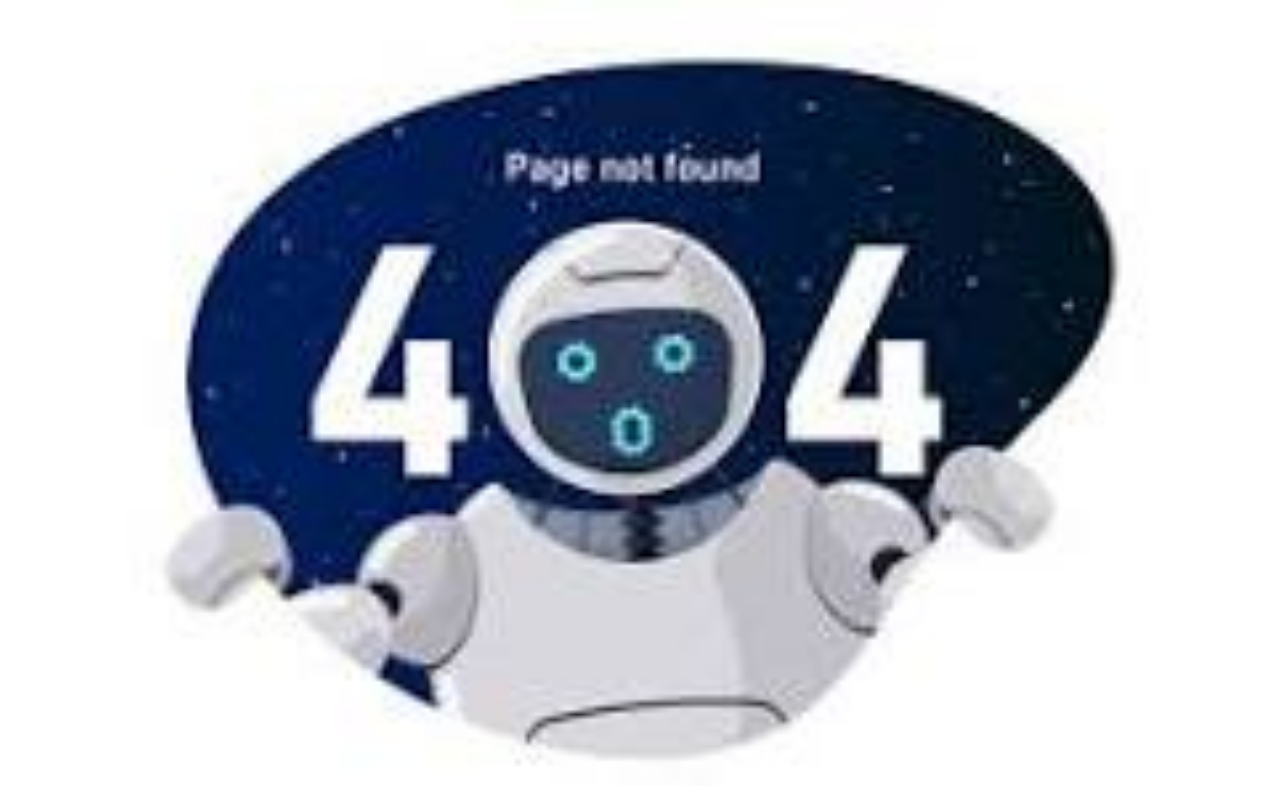
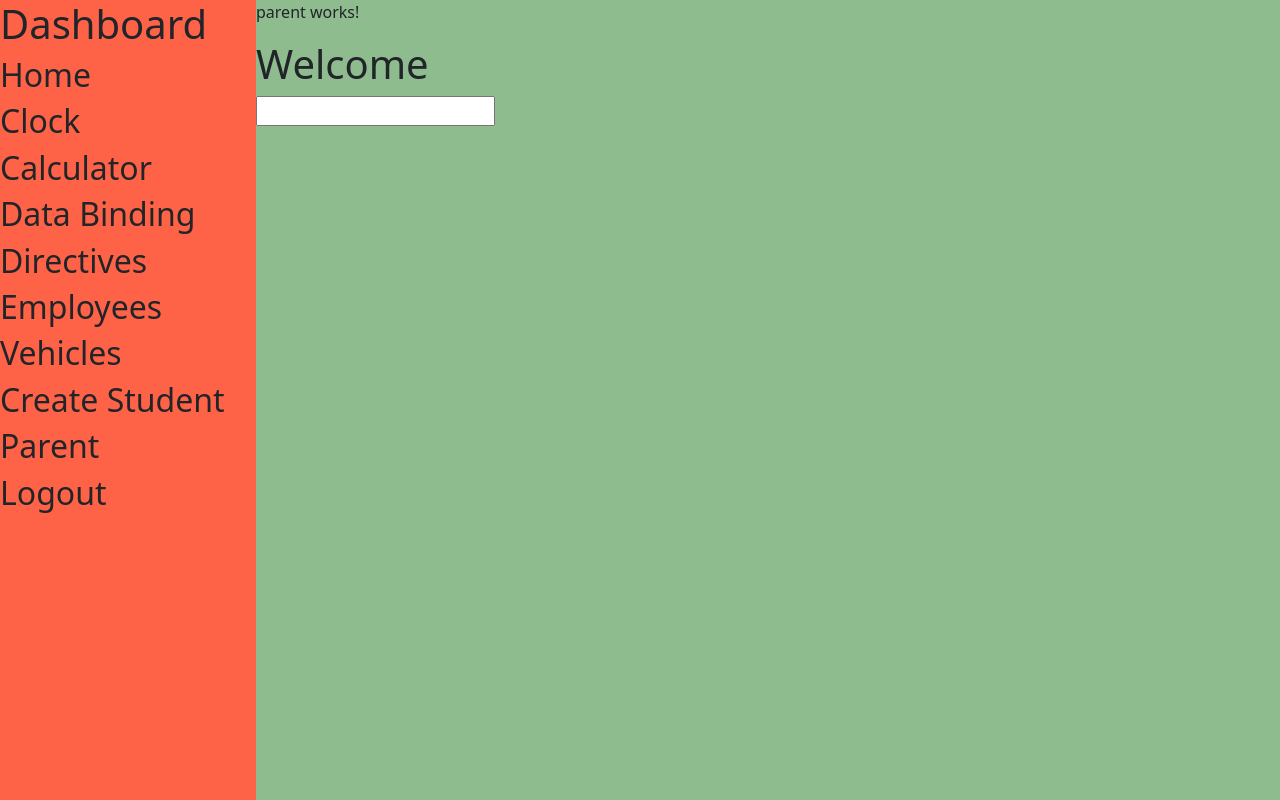
Before and after one commit to Dinesh-Uyyala/my-app-june25, an Angular app: page /dashboard/parent in a window 1280 px wide. Built offline with nearby package versions, Linux system fonts and the light colour scheme; sample sign-in values are in the browser's storage.

Commit message:
parent to child and child to parent communication completed

```diff
--- a/src/app/app-routing.module.ts
+++ b/src/app/app-routing.module.ts
@@ -15,6 +15,7 @@ import { CreateStudentComponent } from './create-student/create-student.componen
 import { VehicleDetailsComponent } from './vehicle-details/vehicle-details.component';
 import { RegistrationComponent } from './registration/registration.component';
 import { AuthGuard } from './auth.guard';
+import { ParentComponent } from './parent/parent.component';
 
 const routes: Routes = [
   {path:'',component:LoginComponent},//default routing
@@ -31,6 +32,7 @@ const routes: Routes = [
     {path:'create-student',component:CreateStudentComponent},
     {path:'vehicle-details/:id',component:VehicleDetailsComponent},
     {path:'edit-vehicle/:id',component:CreateVehicleComponent},
+    {path:'parent',component:ParentComponent},
   ]}, //parent Routing
   {path:'**',component:PageNotFoundComponent},//wild card routing
 ];
--- a/src/app/app.module.ts
+++ b/src/app/app.module.ts
@@ -19,6 +19,8 @@ import { CreateVehicleComponent } from './create-vehicle/create-vehicle.componen
 import { CreateStudentComponent } from './create-student/create-student.component';
 import { VehicleDetailsComponent } from './vehicle-details/vehicle-details.component';
 import { RegistrationComponent } from './registration/registration.component';
+import { ParentComponent } from './parent/parent.component';
+import { ChildComponent } from './child/child.component';
 @NgModule({
   declarations: [
     AppComponent,
@@ -35,7 +37,9 @@ import { RegistrationComponent } from './registration/registration.component';
     CreateVehicleComponent,
     CreateStudentComponent,
     VehicleDetailsComponent,
-    RegistrationComponent
+    RegistrationComponent,
+    ParentComponent,
+    ChildComponent
   ],
   imports: [
     BrowserModule,
--- /dev/null
+++ b/src/app/child/child.component.html
@@ -0,0 +1,5 @@
+<!-- <p>{{a}}</p>
+
+<button (click)="click()">Click Me!</button> -->
+
+<input type="text" [(ngModel)]="name" (keyup)="send()">
--- /dev/null
+++ b/src/app/child/child.component.ts
@@ -0,0 +1,20 @@
+import { Component, EventEmitter, Input, Output } from '@angular/core';
+
+@Component({
+  selector: 'app-child',
+  templateUrl: './child.component.html',
+  styleUrls: ['./child.component.css']
+})
+export class ChildComponent {
+//  @Input() a:number=0;
+//  @Output() clickEvent:EventEmitter<number>=new EventEmitter();
+//  click(){
+//   this.clickEvent.emit(20);
+//  }
+
+name:string=''
+@Output() sendEvent:EventEmitter<string>=new EventEmitter();
+send(){
+  this.sendEvent.emit(this.name);
+}
+}
--- a/src/app/dashboard/dashboard.component.html
+++ b/src/app/dashboard/dashboard.component.html
@@ -9,6 +9,7 @@
         <h2 routerLink="/dashboard/employees">Employees</h2>
         <h2 routerLink="/dashboard/vehicles">Vehicles</h2>
         <h2 routerLink="/dashboard/create-student">Create Student</h2>
+        <h2 routerLink="/dashboard/parent">Parent</h2>
         <h2 (click)="logout()">Logout</h2>
     </div>
     <div class="right">
--- /dev/null
+++ b/src/app/parent/parent.component.html
@@ -0,0 +1,8 @@
+<p>parent works!</p>
+<!--
+<input type="number" [(ngModel)]="num">
+
+<app-child [a]="num" (clickEvent)="display($event)"></app-child> -->
+
+<h1>{{data}}</h1>
+<app-child (sendEvent)="receivedData($event)"></app-child>
--- /dev/null
+++ b/src/app/parent/parent.component.ts
@@ -0,0 +1,19 @@
+import { Component } from '@angular/core';
+
+@Component({
+  selector: 'app-parent',
+  templateUrl: './parent.component.html',
+  styleUrls: ['./parent.component.css']
+})
+export class ParentComponent {
+  // num:number=0;
+  // display(value:number){
+  //   alert(value);
+  // }
+
+  data:string='Welcome'
+
+  receivedData(value:string){
+    this.data=value;
+  }
+}
```
Also changed, not shown: src/app/child/child.component.css (added), src/app/parent/parent.component.css (added), 2 other files (tests, documents, lock files or other folders).
